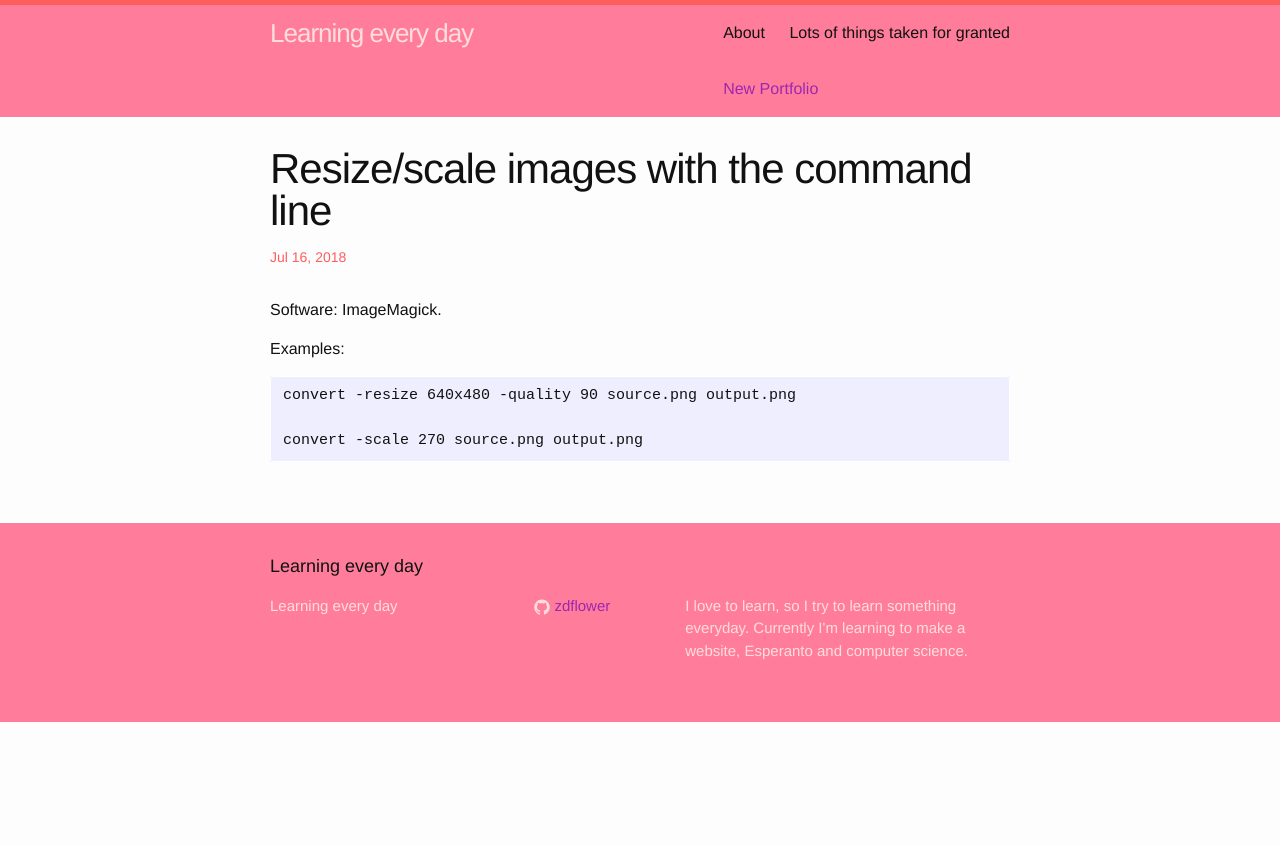
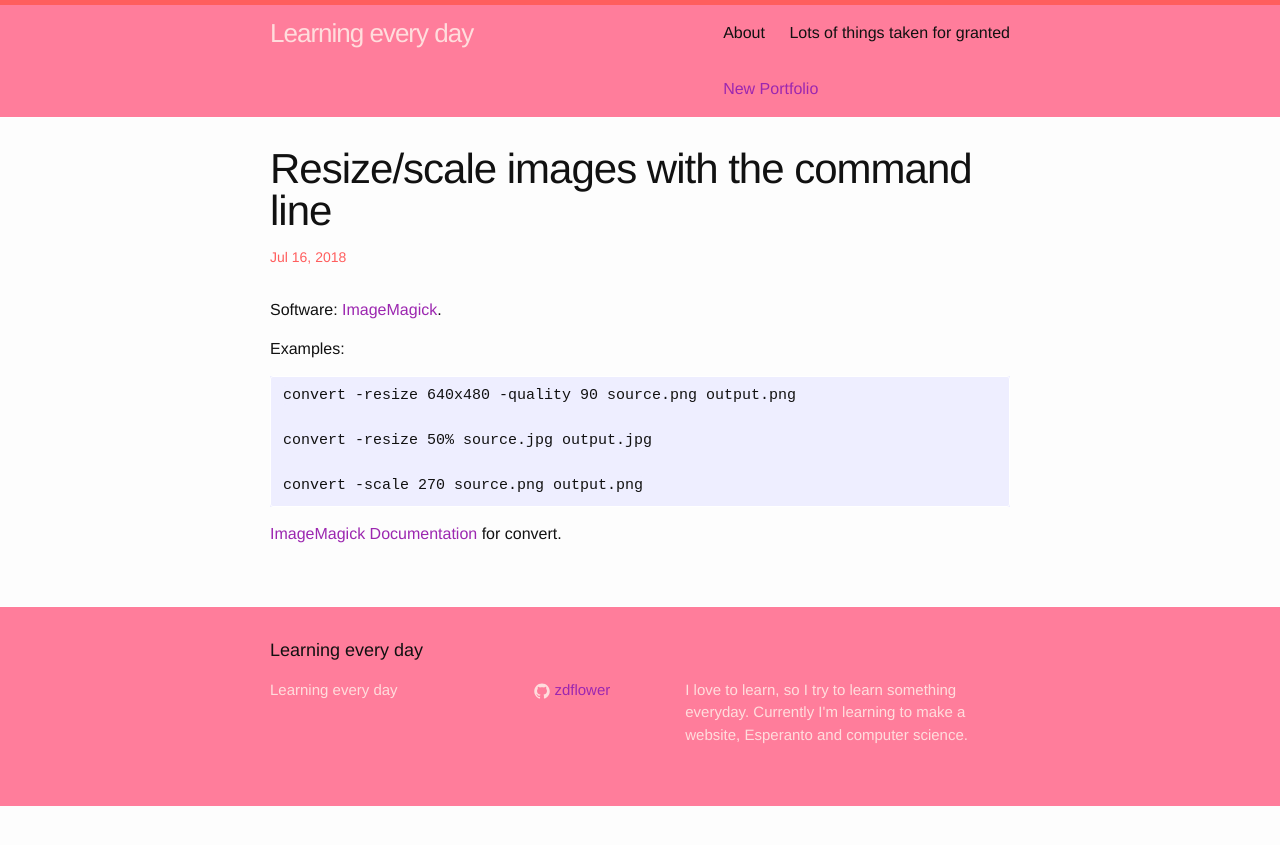
Before and after one commit to zdflower/zdflower.github.io, a Jekyll site: the page built from _posts/2018-07-16-Resize_Images.markdown, in a window 1280 px wide. Shown: the top 845 px of the page. Built offline with Jekyll 4.4.1, drawn with Linux system fonts in a browser that asks for light colours.

Commit message:
Update 2018-07-16-Resize_Images.markdown

```diff
--- a/_posts/2018-07-16-Resize_Images.markdown
+++ b/_posts/2018-07-16-Resize_Images.markdown
@@ -4,10 +4,14 @@ title: Resize/scale images with the command line
 date: 2018-07-16
 ---
 
-Software: ImageMagick.
+Software: [ImageMagick](https://imagemagick.org/).
 
 Examples:
 
     convert -resize 640x480 -quality 90 source.png output.png
 
+    convert -resize 50% source.jpg output.jpg
+
     convert -scale 270 source.png output.png
+
+[ImageMagick Documentation](https://imagemagick.org/script/convert.php) for convert.
```
